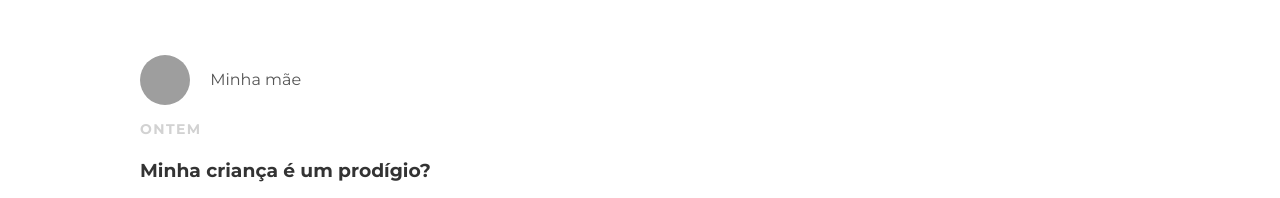
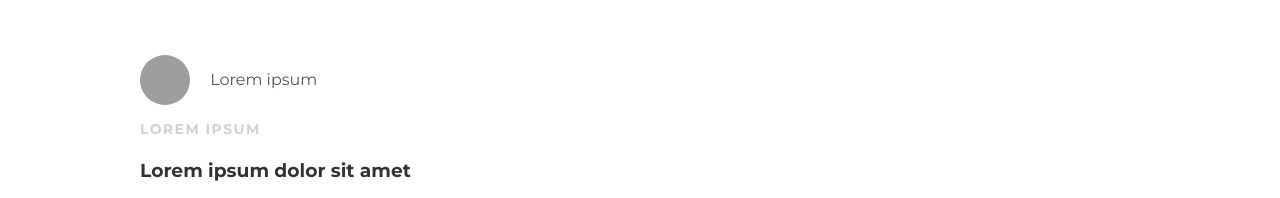
Before and after one commit to clasenback/clasenback.github.io, a plain HTML site: page index.html in a window 1280 px wide. Shown: the part 380-578 px from the top of the page. Drawn offline with Linux system fonts and the light colour scheme; grey boxes are pictures that could not be loaded.

Commit message:
Update index.html

```diff
--- a/index.html
+++ b/index.html
@@ -37,9 +37,9 @@
                 <div class="post-container">
                     <div class="post-author">
                         <img src="https://bit.ly/fcc-relaxing-cat" alt="Imagem 1">
-                        <span>Minha mãe</span>
-                        <p class="post-date">Ontem</p>
-                        <h3 class="post-title">Minha criança é um prodígio?</h3>
+                        <span>Lorem ipsum</span>
+                        <p class="post-date">Lorem ipsum</p>
+                        <h3 class="post-title">Lorem ipsum dolor sit amet</h3>
                         <div class="post-content">
                             <p>Lorem ipsum dolor sit amet, consectetur adipiscing elit, sed do eiusmod tempor incididunt ut labore et dolore magna aliqua. </p>
                             <p>Lorem ipsum dolor sit amet, consectetur adipiscing elit, sed do eiusmod tempor incididunt ut labore et dolore magna aliqua. </p>
```
